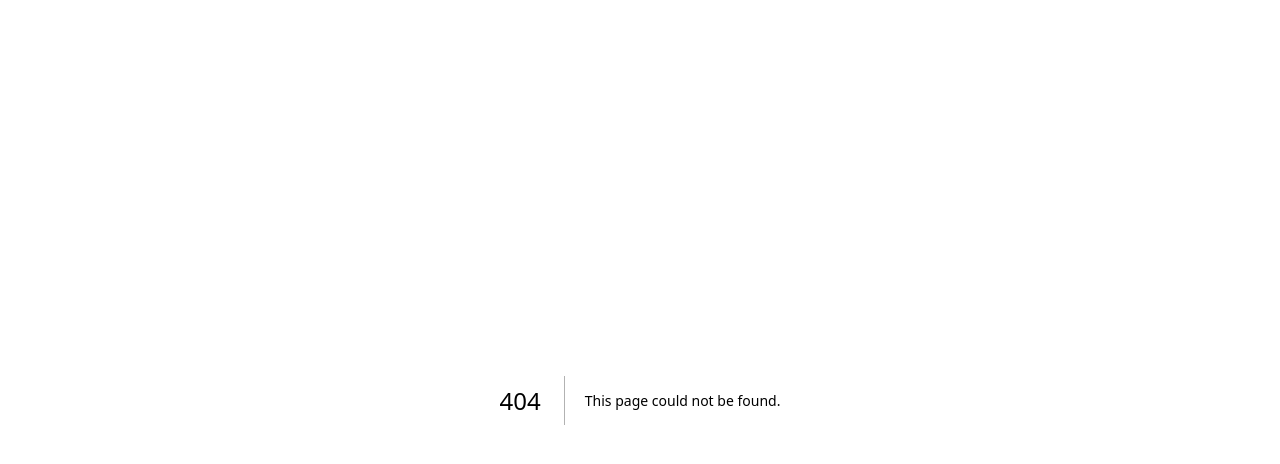
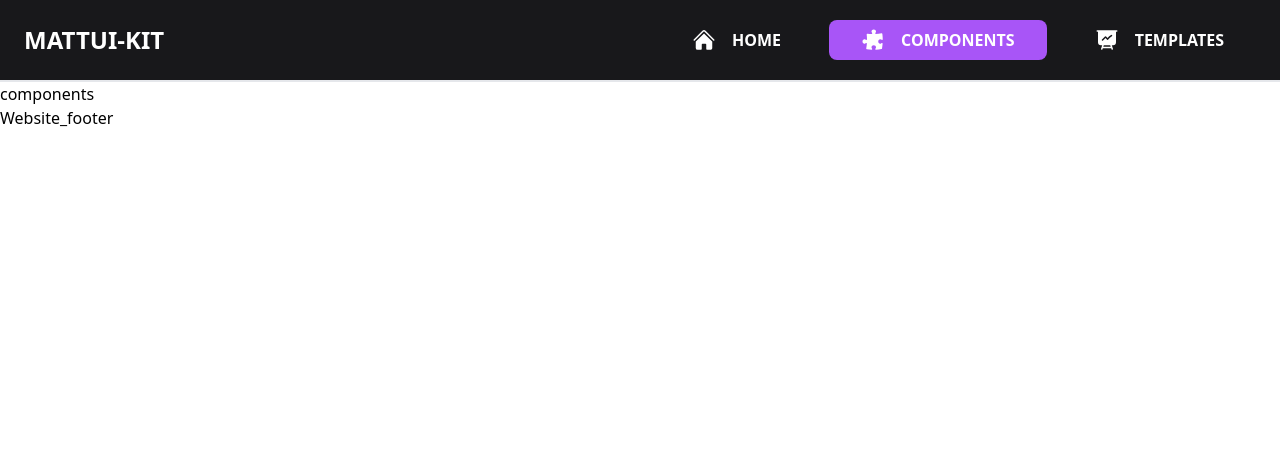
Before and after one commit to MattFreelanceWeb/mattui-kit, a Next.js app: page /components in a window 1280 px wide. Before the commit this address had no page. Shown: the top 464 px of the page. Built offline with nearby package versions, Linux system fonts and the light colour scheme.

Commit message:
✨ navbar

```diff
--- /dev/null
+++ b/components/footer/Website_footer.tsx
@@ -0,0 +1,11 @@
+import React from 'react'
+
+type Props = {}
+
+function Website_footer({}: Props) {
+  return (
+    <footer>Website_footer</footer>
+  )
+}
+
+export default Website_footer
--- /dev/null
+++ b/components/navigation/Website_navbar.tsx
@@ -0,0 +1,164 @@
+import Link from "next/link";
+import { useRouter } from "next/router";
+import React, { useState } from "react";
+
+type Props = {};
+
+function Website_navbar({}: Props) {
+
+    {/* define what you need in your menu in this Array*/}
+
+  const navLink = [
+    {
+      name: "home",
+      href: "/",
+      icon: (
+        <svg
+          xmlns="http://www.w3.org/2000/svg"
+          viewBox="0 0 24 24"
+          fill="currentColor"
+          className="w-6 h-6"
+        >
+          <path d="M11.47 3.84a.75.75 0 011.06 0l8.69 8.69a.75.75 0 101.06-1.06l-8.689-8.69a2.25 2.25 0 00-3.182 0l-8.69 8.69a.75.75 0 001.061 1.06l8.69-8.69z" />
+          <path d="M12 5.432l8.159 8.159c.03.03.06.058.091.086v6.198c0 1.035-.84 1.875-1.875 1.875H15a.75.75 0 01-.75-.75v-4.5a.75.75 0 00-.75-.75h-3a.75.75 0 00-.75.75V21a.75.75 0 01-.75.75H5.625a1.875 1.875 0 01-1.875-1.875v-6.198a2.29 2.29 0 00.091-.086L12 5.43z" />
+        </svg>
+      ),
+      smiley: "",
+    },
+    {
+      name: "components",
+      href: "/components",
+      icon: (
+        <svg
+          xmlns="http://www.w3.org/2000/svg"
+          viewBox="0 0 24 24"
+          fill="currentColor"
+          className="w-6 h-6"
+        >
+          <path d="M11.25 5.337c0-.355-.186-.676-.401-.959a1.647 1.647 0 01-.349-1.003c0-1.036 1.007-1.875 2.25-1.875S15 2.34 15 3.375c0 .369-.128.713-.349 1.003-.215.283-.401.604-.401.959 0 .332.278.598.61.578 1.91-.114 3.79-.342 5.632-.676a.75.75 0 01.878.645 49.17 49.17 0 01.376 5.452.657.657 0 01-.66.664c-.354 0-.675-.186-.958-.401a1.647 1.647 0 00-1.003-.349c-1.035 0-1.875 1.007-1.875 2.25s.84 2.25 1.875 2.25c.369 0 .713-.128 1.003-.349.283-.215.604-.401.959-.401.31 0 .557.262.534.571a48.774 48.774 0 01-.595 4.845.75.75 0 01-.61.61c-1.82.317-3.673.533-5.555.642a.58.58 0 01-.611-.581c0-.355.186-.676.401-.959.221-.29.349-.634.349-1.003 0-1.035-1.007-1.875-2.25-1.875s-2.25.84-2.25 1.875c0 .369.128.713.349 1.003.215.283.401.604.401.959a.641.641 0 01-.658.643 49.118 49.118 0 01-4.708-.36.75.75 0 01-.645-.878c.293-1.614.504-3.257.629-4.924A.53.53 0 005.337 15c-.355 0-.676.186-.959.401-.29.221-.634.349-1.003.349-1.036 0-1.875-1.007-1.875-2.25s.84-2.25 1.875-2.25c.369 0 .713.128 1.003.349.283.215.604.401.959.401a.656.656 0 00.659-.663 47.703 47.703 0 00-.31-4.82.75.75 0 01.83-.832c1.343.155 2.703.254 4.077.294a.64.64 0 00.657-.642z" />
+        </svg>
+      ),
+      smiley: "",
+    },
+    {
+      name: "templates",
+      href: "/templates",
+      icon: (
+        <svg
+          xmlns="http://www.w3.org/2000/svg"
+          viewBox="0 0 24 24"
+          fill="currentColor"
+          className="w-6 h-6"
+        >
+          <path
+            fillRule="evenodd"
+            d="M2.25 2.25a.75.75 0 000 1.5H3v10.5a3 3 0 003 3h1.21l-1.172 3.513a.75.75 0 001.424.474l.329-.987h8.418l.33.987a.75.75 0 001.422-.474l-1.17-3.513H18a3 3 0 003-3V3.75h.75a.75.75 0 000-1.5H2.25zm6.54 15h6.42l.5 1.5H8.29l.5-1.5zm8.085-8.995a.75.75 0 10-.75-1.299 12.81 12.81 0 00-3.558 3.05L11.03 8.47a.75.75 0 00-1.06 0l-3 3a.75.75 0 101.06 1.06l2.47-2.47 1.617 1.618a.75.75 0 001.146-.102 11.312 11.312 0 013.612-3.321z"
+            clipRule="evenodd"
+          />
+        </svg>
+      ),
+      smiley: "",
+    },
+  ];
+
+  {/* state management */ }
+  const [toggleMenu, setToggleMenu] = useState<boolean>(false);
+
+  const router = useRouter()
+
+
+  console.log(router)
+
+  return (
+    <nav
+      className={`w-screen flex flex-col items-center sticky top-0 md:flex-row border-b-2 bg-zinc-900 text-white `}
+    >
+      <div className={`w-full flex items-center justify-between p-6 ${toggleMenu && 'border-b-2'} md:border-b-0 `}>
+        <Link href={`/`}
+          className={`flex items-center justify-center text-2xl font-bold uppercase`}
+        >
+          mattui-kit
+        </Link>
+
+        {/* mobile */}
+        <button
+          onClick={() => {
+            setToggleMenu(!toggleMenu);
+          }}
+          className={`md:hidden`}
+        >
+          {toggleMenu ? (
+            <svg
+              xmlns="http://www.w3.org/2000/svg"
+              viewBox="0 0 24 24"
+              fill="currentColor"
+              className="w-6 h-6"
+            >
+              <path
+                fillRule="evenodd"
+                d="M5.47 5.47a.75.75 0 011.06 0L12 10.94l5.47-5.47a.75.75 0 111.06 1.06L13.06 12l5.47 5.47a.75.75 0 11-1.06 1.06L12 13.06l-5.47 5.47a.75.75 0 01-1.06-1.06L10.94 12 5.47 6.53a.75.75 0 010-1.06z"
+                clipRule="evenodd"
+              />
+            </svg>
+          ) : (
+            <svg
+              xmlns="http://www.w3.org/2000/svg"
+              viewBox="0 0 24 24"
+              fill="currentColor"
+              className="w-6 h-6"
+            >
+              <path
+                fillRule="evenodd"
+                d="M3 6.75A.75.75 0 013.75 6h16.5a.75.75 0 010 1.5H3.75A.75.75 0 013 6.75zM3 12a.75.75 0 01.75-.75h16.5a.75.75 0 010 1.5H3.75A.75.75 0 013 12zm0 5.25a.75.75 0 01.75-.75h16.5a.75.75 0 010 1.5H3.75a.75.75 0 01-.75-.75z"
+                clipRule="evenodd"
+              />
+            </svg>
+          )}
+        </button>
+      </div>
+      {toggleMenu && (
+        <ul
+          className={` flex flex-col items-start justify-start gap-12 py-12 md:hidden`}
+        >
+          {navLink.map((item, i) => (
+            <li
+              key={i}
+              className={`w-full flex flex-col items-start justify-start `}
+            >
+              <Link
+              onClick={()=>{setToggleMenu(!toggleMenu)}}
+                href={item.href}
+                className={` w-full flex items-center gap-4 uppercase font-semibold px-8 py-2 rounded-lg ${router.pathname === item.href? '  bg-purple-500 ' :'hover:bg-slate-800'}`}
+              >
+                <span>{item.icon}</span>
+                {item.name}
+              </Link>
+            </li>
+          ))}
+        </ul>
+      )}
+
+      {/* desktop */}
+      <ul
+        className={`  flex-row items-center justify-start gap-4  hidden md:flex px-6 `}
+      >
+        {navLink.map((item, i) => (
+          <li
+            key={i}
+            className={`w-full flex flex-col items-start justify-start `}
+          >
+            <Link
+              href={item.href}
+              className={` flex items-center h-full gap-4 uppercase font-semibold px-8 py-2 rounded-lg  ${router.pathname === item.href? '  bg-purple-500 ' :'hover:bg-slate-800'} `}
+            >
+              <span>{item.icon}</span>
+              {item.name}
+            </Link>
+          </li>
+        ))}
+      </ul>
+    </nav>
+  );
+}
+
+export default Website_navbar;
--- a/pages/_app.tsx
+++ b/pages/_app.tsx
@@ -1,6 +1,14 @@
-import '@/styles/globals.css'
-import type { AppProps } from 'next/app'
+import Website_footer from "@/components/footer/Website_footer";
+import Website_navbar from "@/components/navigation/Website_navbar";
+import "@/styles/globals.css";
+import type { AppProps } from "next/app";
 
 export default function App({ Component, pageProps }: AppProps) {
-  return <Component {...pageProps} />
+  return (
+    <>
+      <Website_navbar />
+      <Component {...pageProps} />
+      <Website_footer />
+    </>
+  );
 }
--- /dev/null
+++ b/pages/components.tsx
@@ -0,0 +1,11 @@
+import React from 'react'
+
+type Props = {}
+
+function components({}: Props) {
+  return (
+    <div>components</div>
+  )
+}
+
+export default components
--- a/pages/index.tsx
+++ b/pages/index.tsx
@@ -1,21 +1,17 @@
 import Head from 'next/head'
-import Image from 'next/image'
-import { Inter } from 'next/font/google'
-import styles from '@/styles/Home.module.css'
 
-const inter = Inter({ subsets: ['latin'] })
 
 export default function Home() {
   return (
     <>
       <Head>
         <title>Mattui-kit</title>
-        <meta name="description" content="mattui-kit a simple and easyway to use react component with tailwindcss | Generated by create next app" />
+        <meta name="description" content="mattui-kit a simple and easyway to use react component with react | Generated by create next app" />
         <meta name="viewport" content="width=device-width, initial-scale=1" />
         <link rel="icon" href="/favicon.ico" />
       </Head>
-      <main className={styles.main}>
-
+      <main className=''>
+        this is main
       </main>
     </>
   )
--- /dev/null
+++ b/pages/templates.tsx
@@ -0,0 +1,11 @@
+import React from 'react'
+
+type Props = {}
+
+function templates({}: Props) {
+  return (
+    <div>templates</div>
+  )
+}
+
+export default templates
```
